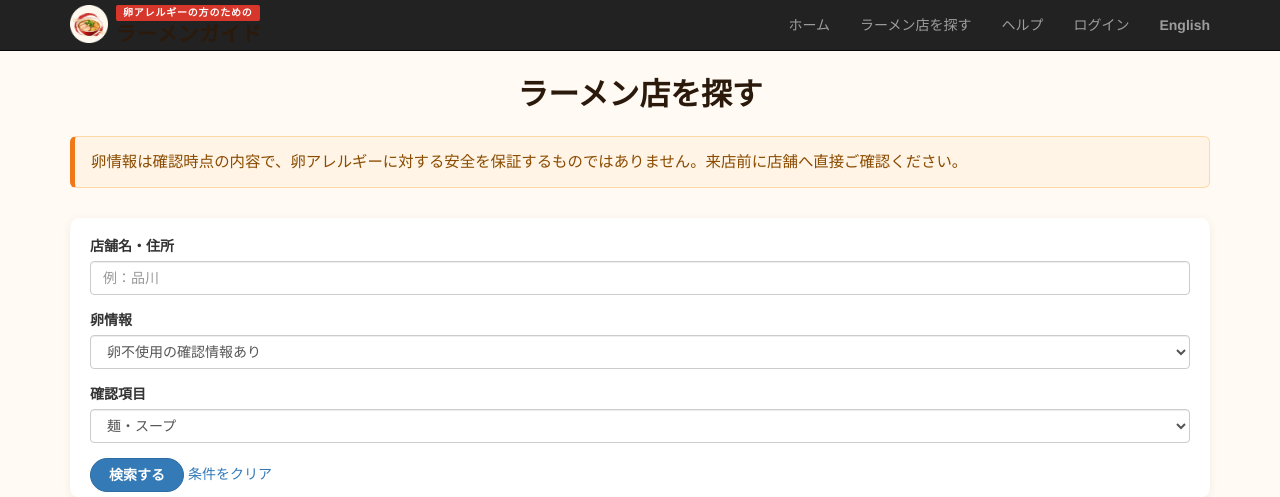
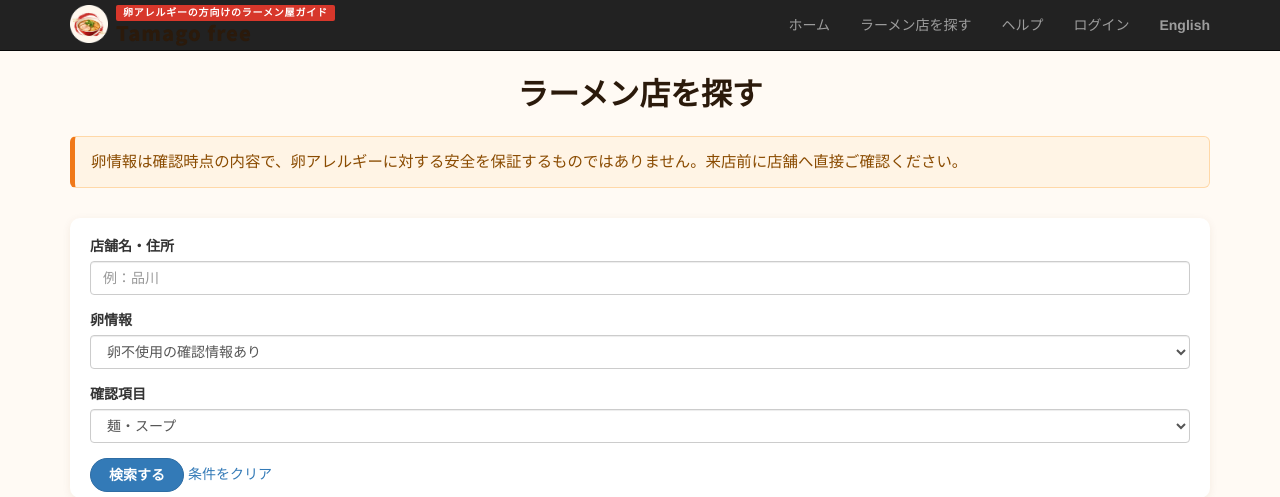
Before and after one commit to YTokieda/ramen_app, a Rails app: page /shops?category=noodle_soup&egg_status=egg_free in a window 1280 px wide. Shown: the top 497 px of the page. Run offline with Rails 7, Linux system fonts and the light colour scheme; data comes from the database, SQL or seed files in the repository; style sheets or scripts are compiled from the project's sources; some libraries are stand-ins or nearby versions; some web fonts are replaced.

Commit message:
Rename the site to Tamago free
Co-Authored-By: Claude Opus 5.5 (1M context) <noreply@anthropic.com>
Claude-Session: https://claude.ai/code/session_01NBBAYcYMCPryXJrFt2qjww

```diff
--- a/app/helpers/application_helper.rb
+++ b/app/helpers/application_helper.rb
@@ -1,5 +1,5 @@
 module ApplicationHelper
-  SITE_NAME = "卵アレルギーの方のためのラーメンガイド".freeze
+  SITE_NAME = "Tamago free".freeze
   SITE_NAME_EN = "EGG ALLERGY RAMEN GUIDE".freeze
   OPERATOR_NAME = "TOK Works".freeze
   CONTACT_EMAIL = "ramen-guide@tokworks.jp".freeze
@@ -22,7 +22,7 @@ module ApplicationHelper
 
   def full_title(page_title = '')
     if page_title.empty?
-      site_name
+      site_name + " | " + I18n.t("site.tagline")
     else
       page_title + " | " + site_name
     end
--- a/app/views/static_pages/home.html.erb
+++ b/app/views/static_pages/home.html.erb
@@ -1,8 +1,8 @@
 <section class="home-hero">
   <%= image_tag "logo-art.png", alt: "", class: "home-hero-logo" %>
   <h1 class="home-hero-title">
-    <span class="ribbon">卵アレルギーの方のための</span>
-    <span class="home-hero-title-main">ラーメンガイド</span>
+    <span class="ribbon"><%= t("site.ribbon") %></span>
+    <span class="home-hero-title-main"><%= t("site.main") %></span>
   </h1>
   <p class="home-hero-subtitle"><span><%= site_name_en %></span></p>
   <p class="home-lead">
--- a/config/locales/views.en.yml
+++ b/config/locales/views.en.yml
@@ -7,9 +7,10 @@ en:
     colon: ": "
     sep: " · "
   site:
-    name: Ramen Guide for People with Egg Allergies
-    ribbon: For people with egg allergies
-    main: Ramen Guide
+    name: Tamago free
+    tagline: Ramen shop guide for people with egg allergies
+    ribbon: Ramen shop guide for people with egg allergies
+    main: Tamago free
     switch_to: 日本語
     switch_locale: ja
   nav:
@@ -145,7 +146,7 @@ en:
         email: Email address
         body: Message
   seo:
-    default_description: A ramen guide for people with egg allergies. Check whether noodles, soup, toppings and kitchens use egg, with the date and source of each check.
+    default_description: Tamago free is a ramen shop guide for people with egg allergies. Check whether noodles, soup, toppings and kitchens use egg, with the date and source of each check.
     shops_description: Browse ramen shops by egg use, and filter for shops with confirmed egg-free menus.
     shop_lead: "Egg allergy information for %{name} (%{address})."
     shop_egg_free: "Confirmed egg-free: %{items}."
--- a/config/locales/views.ja.yml
+++ b/config/locales/views.ja.yml
@@ -5,9 +5,10 @@ ja:
     colon: "："
     sep: "・"
   site:
-    name: 卵アレルギーの方のためのラーメンガイド
-    ribbon: 卵アレルギーの方のための
-    main: ラーメンガイド
+    name: Tamago free
+    tagline: 卵アレルギーの方向けのラーメン屋ガイド
+    ribbon: 卵アレルギーの方向けのラーメン屋ガイド
+    main: Tamago free
     switch_to: English
     switch_locale: en
   nav:
@@ -134,7 +135,7 @@ ja:
       privacy: 個人情報・退会について
       other: その他
   seo:
-    default_description: 卵アレルギーの方のためのラーメン店ガイド。麺・スープ・トッピング・調理環境の卵の使用状況を、確認日と情報源つきで探せます。
+    default_description: Tamago freeは卵アレルギーの方向けのラーメン屋ガイドです。麺・スープ・トッピング・調理環境の卵の使用状況を、確認日と情報源つきで探せます。
     shops_description: 卵アレルギーの方向けに、ラーメン店の卵の使用状況を一覧で探せます。卵不使用の確認があるお店で絞り込みもできます。
     shop_lead: "%{name}（%{address}）の卵アレルギー情報。"
     shop_egg_free: "卵不使用を確認：%{items}。"
```
Also changed, not shown: test/controllers/static_pages_controller_test.rb (+4 -4 lines), test/integration/home_page_test.rb (+2 -2 lines), test/integration/legal_and_locale_test.rb (+2 -2 lines), test/mailers/user_mailer_test.rb (+2 -2 lines), test/services/brevo_delivery_test.rb (+1 -1 lines), app/assets/images/og-image.jpg.
